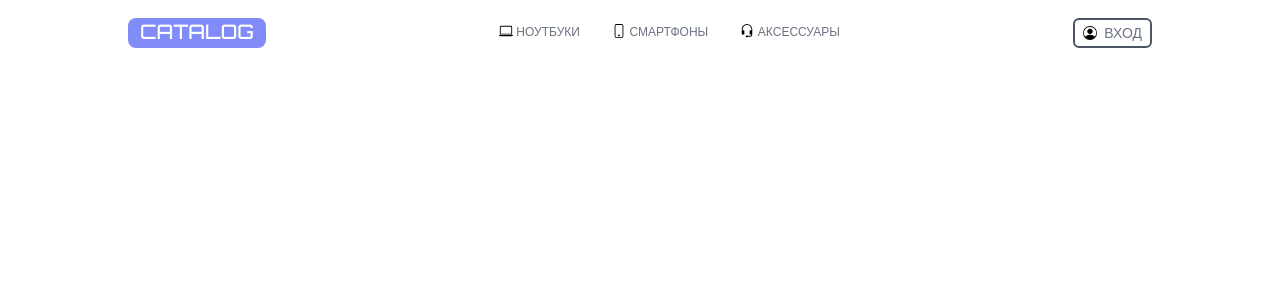
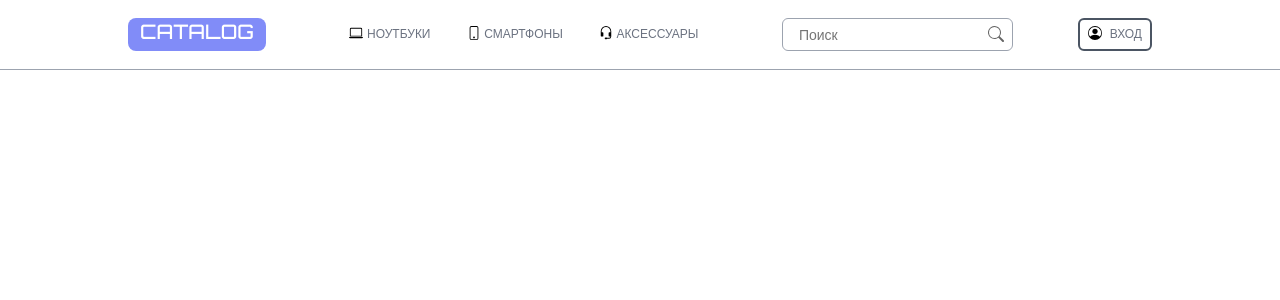
Before and after one commit to umarr-developer/catalog_site, a Django app: template catalog/templates/base.html in a window 1280 px wide. Shown: the top 300 px of the page. Run offline with Django 5.2, Linux system fonts and the light colour scheme; the template is opened without the code that fills it, so the values that code supplies are empty; parts of the project's set-up code (start-up, migrations or seed data) failed here and were passed over.

Commit message:
edit base.html add search block

```diff
--- a/catalog/static/css/styles.css
+++ b/catalog/static/css/styles.css
@@ -114,6 +114,7 @@ body {
   background: rgba(255, 255, 255, 0.6666666667);
   -webkit-backdrop-filter: blur(6px);
           backdrop-filter: blur(6px);
+  border-bottom: 1px solid #9ca3af;
 }
 .wrapper .navbar_body {
   display: -webkit-box;
@@ -154,8 +155,8 @@ body {
   padding: 6px 0;
 }
 .wrapper .navbar_body .categories .category {
-  padding: 0 12px;
-  margin: 0 4px;
+  padding: 2px 12px;
+  margin: 0 6px;
   -webkit-transition-duration: 0.25s;
           transition-duration: 0.25s;
 }
@@ -171,6 +172,34 @@ body {
 .wrapper .navbar_body .categories .category:hover {
   -webkit-transform: scale(1.25);
           transform: scale(1.25);
+}
+.wrapper .navbar_body .categories .category:active {
+  -webkit-transform: scale(0.75);
+          transform: scale(0.75);
+}
+.wrapper .navbar_body .search {
+  padding: 6px 8px;
+  border: 1px solid #9ca3af;
+  border-radius: 6px;
+  -webkit-transition-duration: 0.25s;
+          transition-duration: 0.25s;
+}
+.wrapper .navbar_body .search input {
+  font-size: 14px;
+  color: #6b7280;
+  padding: 0 8px;
+}
+.wrapper .navbar_body .search button {
+  background: white;
+  opacity: 60%;
+  -webkit-transition-duration: 0.25s;
+          transition-duration: 0.25s;
+}
+.wrapper .navbar_body .search button:hover {
+  opacity: 100%;
+}
+.wrapper .navbar_body .search:has(input:focus) {
+  border-color: #000;
 }
 .wrapper .navbar_body .actions {
   display: -webkit-box;
@@ -188,7 +217,7 @@ body {
           transition-duration: 0.25s;
 }
 .wrapper .navbar_body .actions .action span {
-  font-size: 14px;
+  font-size: 12px;
   text-transform: uppercase;
   color: #6b7280;
 }
--- a/catalog/static/scss/base.scss
+++ b/catalog/static/scss/base.scss
@@ -21,6 +21,7 @@ body {
         width: 100%;
         background: #ffffffaa;
         backdrop-filter: blur(6px);
+        border-bottom: 1px solid #9ca3af;
 
         &_body {
             display: flex;
@@ -32,6 +33,7 @@ body {
                 background: #818cf8;
                 border-radius: 8px;
                 transition-duration: 0.25s;
+
                 span {
                     font-family: Orbitron, sans-serif;
                     font-size: 20px;
@@ -40,9 +42,10 @@ body {
                     color: #fff;
                 }
 
-                &:hover{
+                &:hover {
                     background: #fff;
-                    span{
+
+                    span {
                         color: #818cf8;
                     }
                 }
@@ -55,8 +58,8 @@ body {
                 padding: 6px 0;
 
                 .category {
-                    padding: 0 12px;
-                    margin: 0 4px;
+                    padding: 2px 12px;
+                    margin: 0 6px;
                     transition-duration: 0.25s;
 
                     span {
@@ -65,13 +68,45 @@ body {
                         color: #6b7280;
                     }
 
-                    img{
+                    img {
                         width: 14px;
                         height: 14px;
                     }
-                    &:hover{
+
+                    &:hover {
                         transform: scale(1.25);
                     }
+
+                    &:active {
+                        transform: scale(0.75);
+                    }
+                }
+            }
+
+            .search {
+                padding: 6px 8px;
+                border: 1px solid #9ca3af;
+                border-radius: 6px;
+                transition-duration: 0.25s;
+
+                input {
+                    font-size: 14px;
+                    color: #6b7280;
+                    padding: 0 8px;
+                }
+
+                button{
+                    background: #ffffffff;
+                    opacity: 60%;
+                    transition-duration: 0.25s;
+
+                    &:hover{
+                        opacity: 100%;
+                    }
+                }
+
+                &:has(input:focus) {
+                    border-color: #000;
                 }
             }
 
@@ -86,7 +121,7 @@ body {
                     transition-duration: 0.25s;
 
                     span {
-                        font-size: 14px;
+                        font-size: 12px;
                         text-transform: uppercase;
                         color: #6b7280;
                     }
@@ -97,7 +132,7 @@ body {
                         margin-right: 4px;
                     }
 
-                    &:hover{
+                    &:hover {
                         border-color: #818cf8;
                     }
                 }
--- a/catalog/templates/base.html
+++ b/catalog/templates/base.html
@@ -38,6 +38,14 @@
                         </a>
                     </div>
                 </div>
+                <div class="search">
+                    <form action="">
+                        <input type="text" placeholder="Поиск">
+                        <button type="submit">
+                            <img src="{% static 'svg/search.svg' %}" alt="">
+                        </button>
+                    </form>
+                </div>
                 <div class="actions">
                     <div class="action">
                         <a href="#">
```
Also changed, not shown: catalog/static/svg/search.svg (added).
